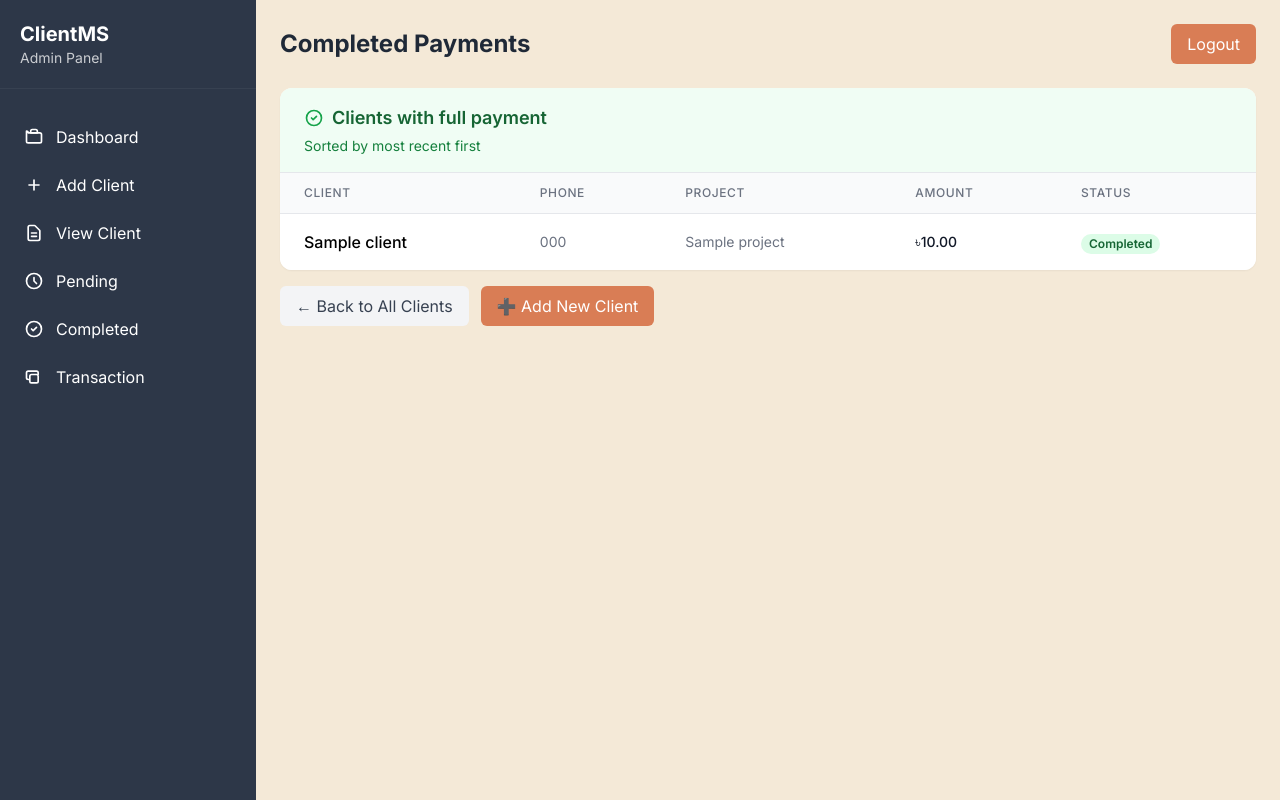
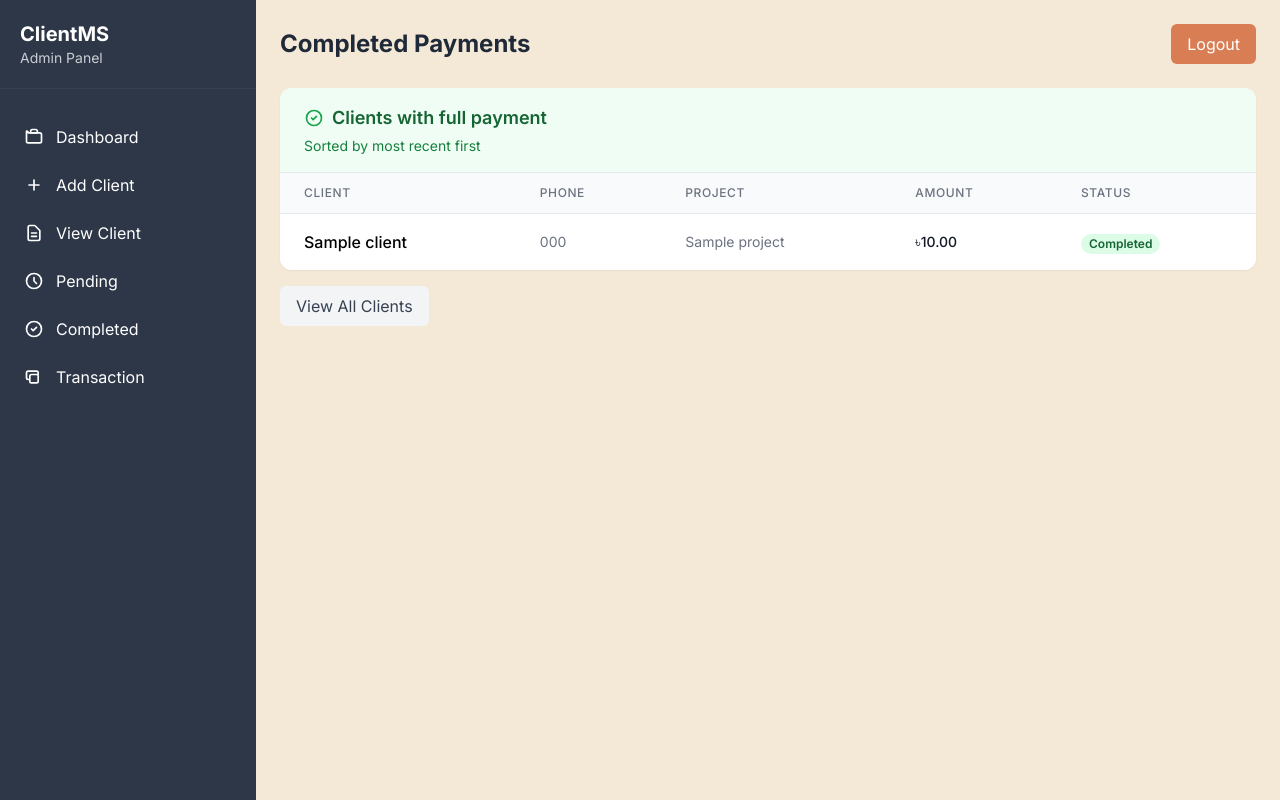
Before and after one commit to tshihab07/Client-Management-System, a Python web app: template templates/completed.html in a window 1280 px wide. Run offline with Jinja, Linux system fonts and the light colour scheme; the template is opened without the code that fills it: most values are stand-ins (such as "Sample title", 1, 10 or a date in 2020); some libraries are stand-ins or nearby versions.

Commit message:
chore: adjust layout and enhance clarity

```diff
--- a/templates/completed.html
+++ b/templates/completed.html
@@ -13,6 +13,7 @@
         </div>
         <p class="mt-1 text-sm text-green-700">Sorted by most recent first</p>
     </div>
+
     <div class="overflow-x-auto">
         <table class="min-w-full divide-y divide-gray-200">
             <thead class="bg-gray-50">
@@ -24,6 +25,7 @@
                     <th scope="col" class="px-6 py-3 text-left text-xs font-medium text-gray-500 uppercase tracking-wider">Status</th>
                 </tr>
             </thead>
+
             <tbody class="bg-white divide-y divide-gray-200">
                 {% for client in clients %}
                 <tr class="hover:bg-green-50">
@@ -36,6 +38,7 @@
                     </td>
                 </tr>
                 {% else %}
+
                 <tr>
                     <td colspan="5" class="px-6 py-8 text-center text-gray-500">
                         <svg class="mx-auto h-12 w-12 text-gray-400" fill="none" viewBox="0 0 24 24" stroke="currentColor">
@@ -50,8 +53,8 @@
         </table>
     </div>
 </div>
+
 <div class="mt-4 flex flex-wrap gap-3">
-    <a href="/view" class="px-4 py-2 bg-gray-100 text-gray-700 rounded-md hover:bg-gray-200">← Back to All Clients</a>
-    <a href="/add" class="px-4 py-2 bg-primary text-white rounded-md hover:bg-opacity-90">➕ Add New Client</a>
+    <a href="/view" class="px-4 py-2 bg-gray-100 text-gray-700 rounded-md hover:bg-gray-200">View All Clients</a>
 </div>
 {% endblock %}
```
